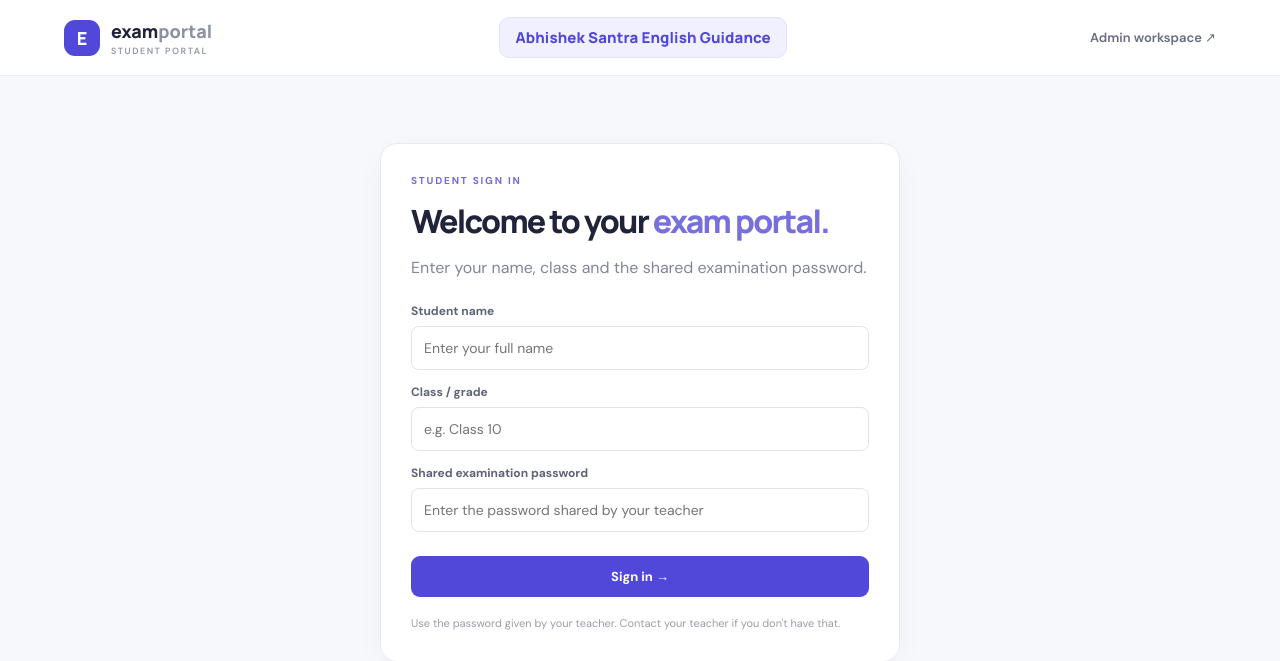
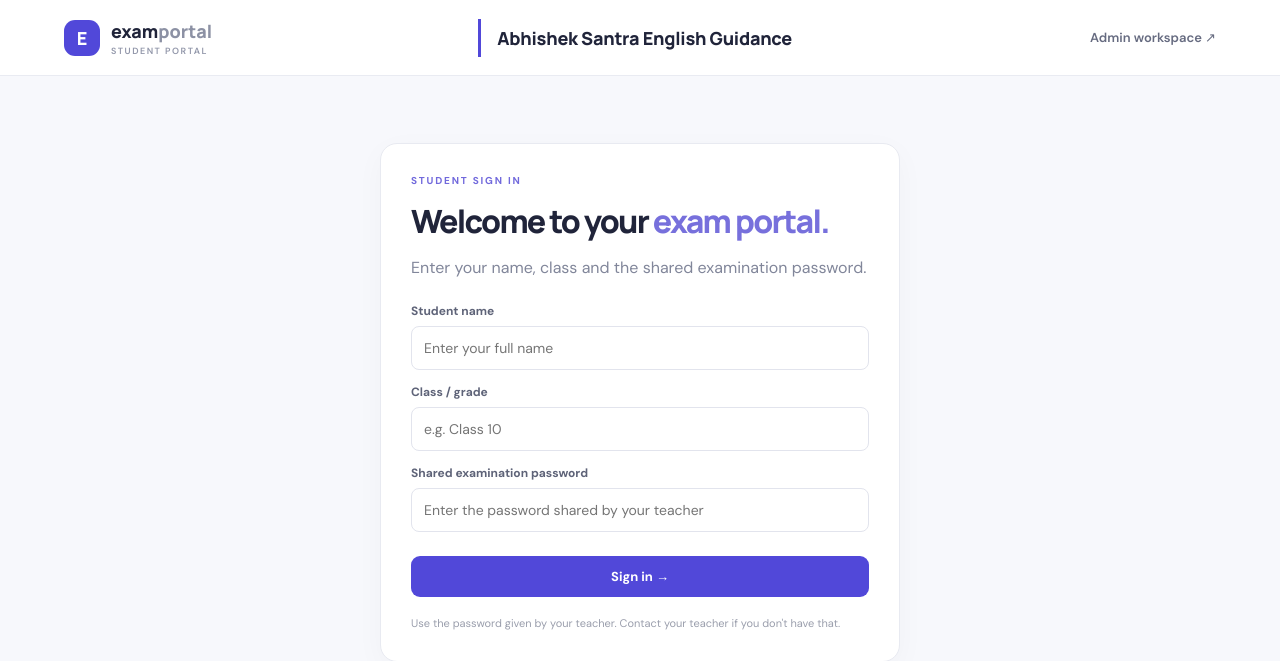
Before and after one commit to sayandas-eng/exam-portal-v2, a Flask app: page / in a window 1280 px wide. Shown: the top 661 px of the page. Run offline with Flask 3, Linux system fonts and the light colour scheme; some libraries are stand-ins or nearby versions.

Commit message:
Refine tuition header typography to match portal theme

```diff
--- a/static/student.css
+++ b/static/student.css
@@ -56,3 +56,8 @@ input,textarea,select{font-size:16px}
 /* Tuition branding in the student portal header */
 .tuition-name{font:800 15px Manrope,sans-serif;color:#5148d9;background:#f1f0ff;border:1px solid #e3e1ff;border-radius:10px;padding:9px 15px;text-align:center;letter-spacing:.1px}
 @media(max-width:700px){.tuition-name{order:3;flex:1 0 100%;font-size:13px;padding:8px 10px}.top{row-gap:9px}}
+
+
+/* Refined tuition brand styling to match the portal's visual identity */
+.tuition-name{font:800 18px Manrope,sans-serif;color:#20243a;background:transparent;border:0;border-left:3px solid #5148d9;border-radius:0;padding:7px 16px;letter-spacing:-.25px;box-shadow:none}
+@media(max-width:700px){.tuition-name{font-size:16px;padding:7px 10px;text-align:center}}
```
